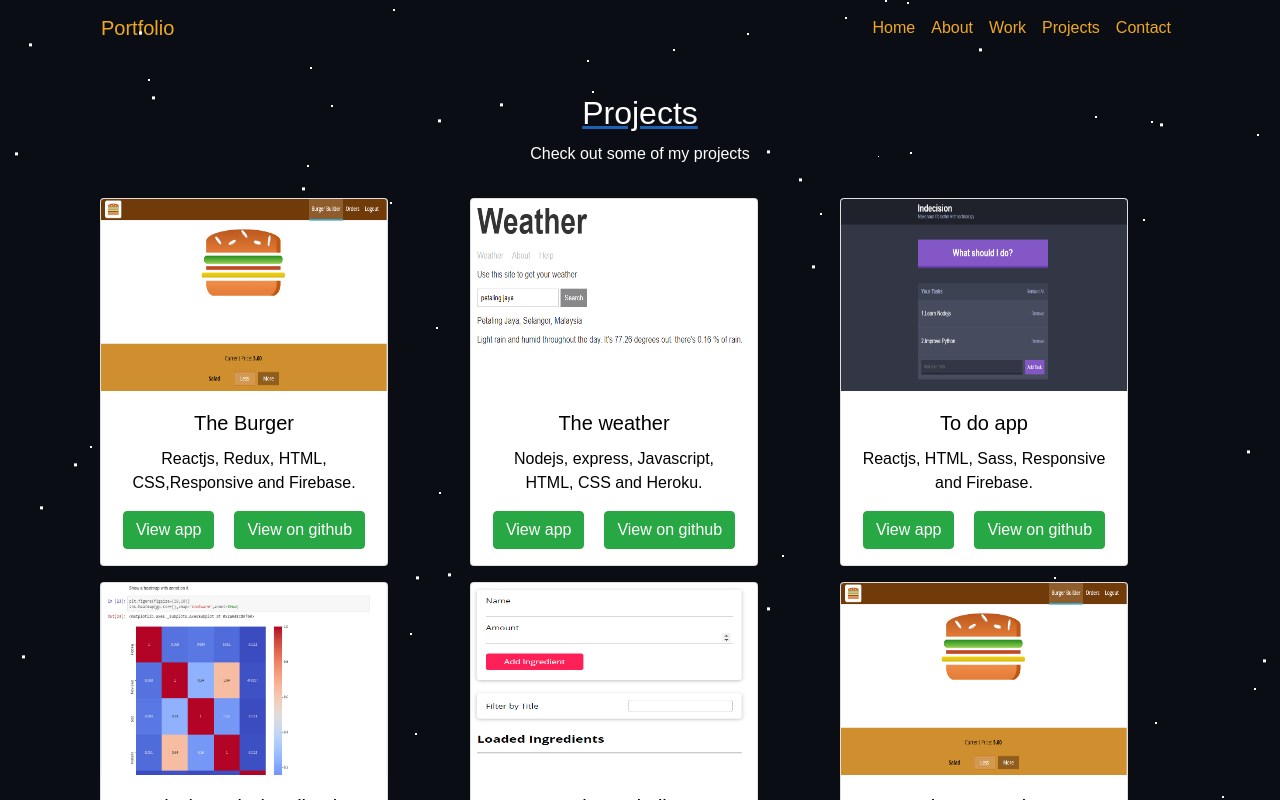
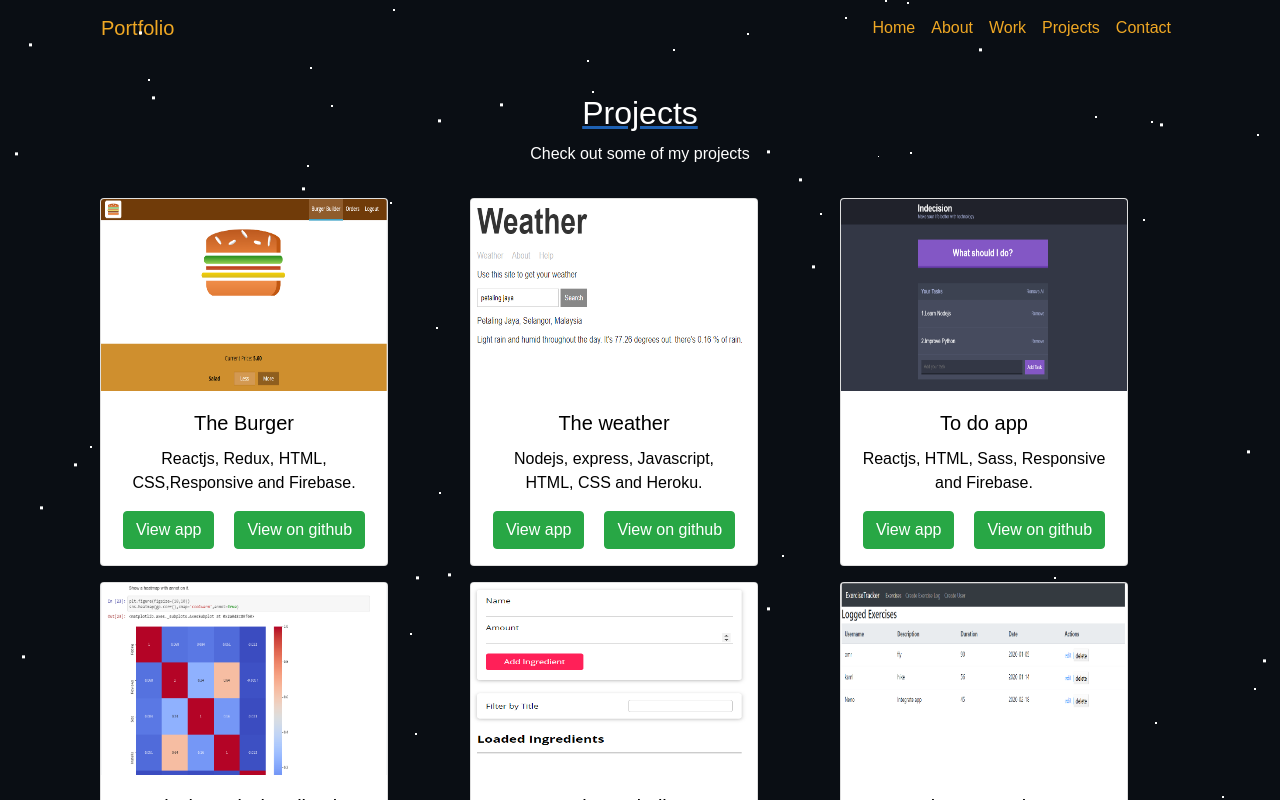
Before and after one commit to MahmoudNafea/portfolio, a React (Create React App) app: page /projects in a window 1280 px wide. Shown: the top 800 px of the page. Built offline with nearby package versions, Linux system fonts and the light colour scheme.

Commit message:
fitness image

```diff
--- a/src/pages/projects.js
+++ b/src/pages/projects.js
@@ -5,6 +5,7 @@ import weather from './../img/weather.PNG';
 import indecision from './../img/indecision.PNG';
 import googleAnalysis from './../img/googleAnalysis.PNG';
 import reactHooks from './../img/reactHooks.PNG';
+import fitness from './../img/fitness.PNG';
 
 const Projects = () => {
     return (
@@ -86,7 +87,7 @@ const Projects = () => {
                     </div>
                     <div className="col-md-4 mb-3">
                         <Card style={{ width: '18rem', height: '23rem' }}>
-                            <Card.Img variant="top" src={burger} style={{ height: '12rem' }} />
+                            <Card.Img variant="top" src={fitness} style={{ height: '12rem' }} />
                             <Card.Body style={{ color: "black" }}>
                                 <Card.Title>Fitness tracker</Card.Title>
                                 <Card.Text>
```
Also changed, not shown: src/img/fitness.PNG (added).
